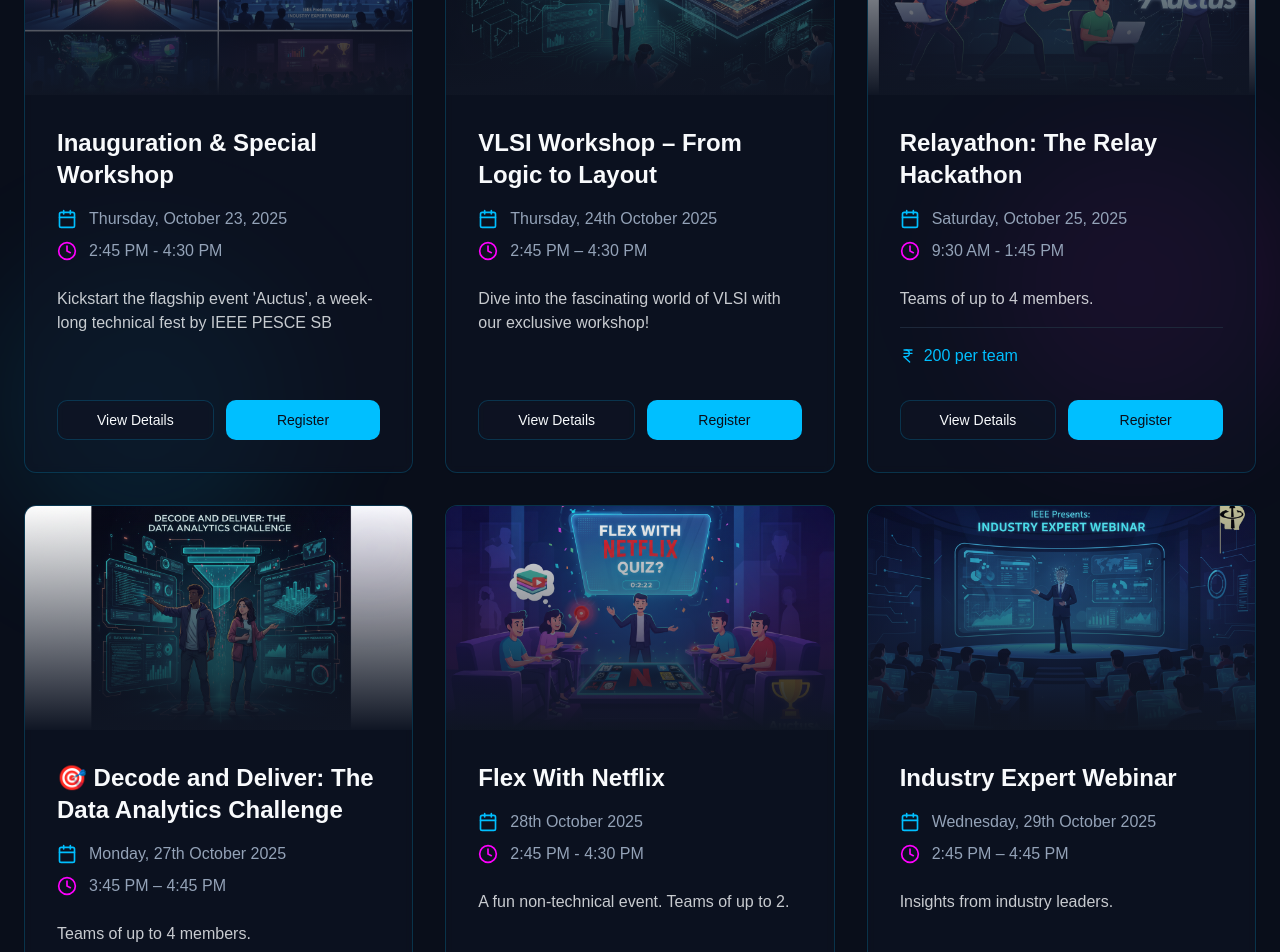
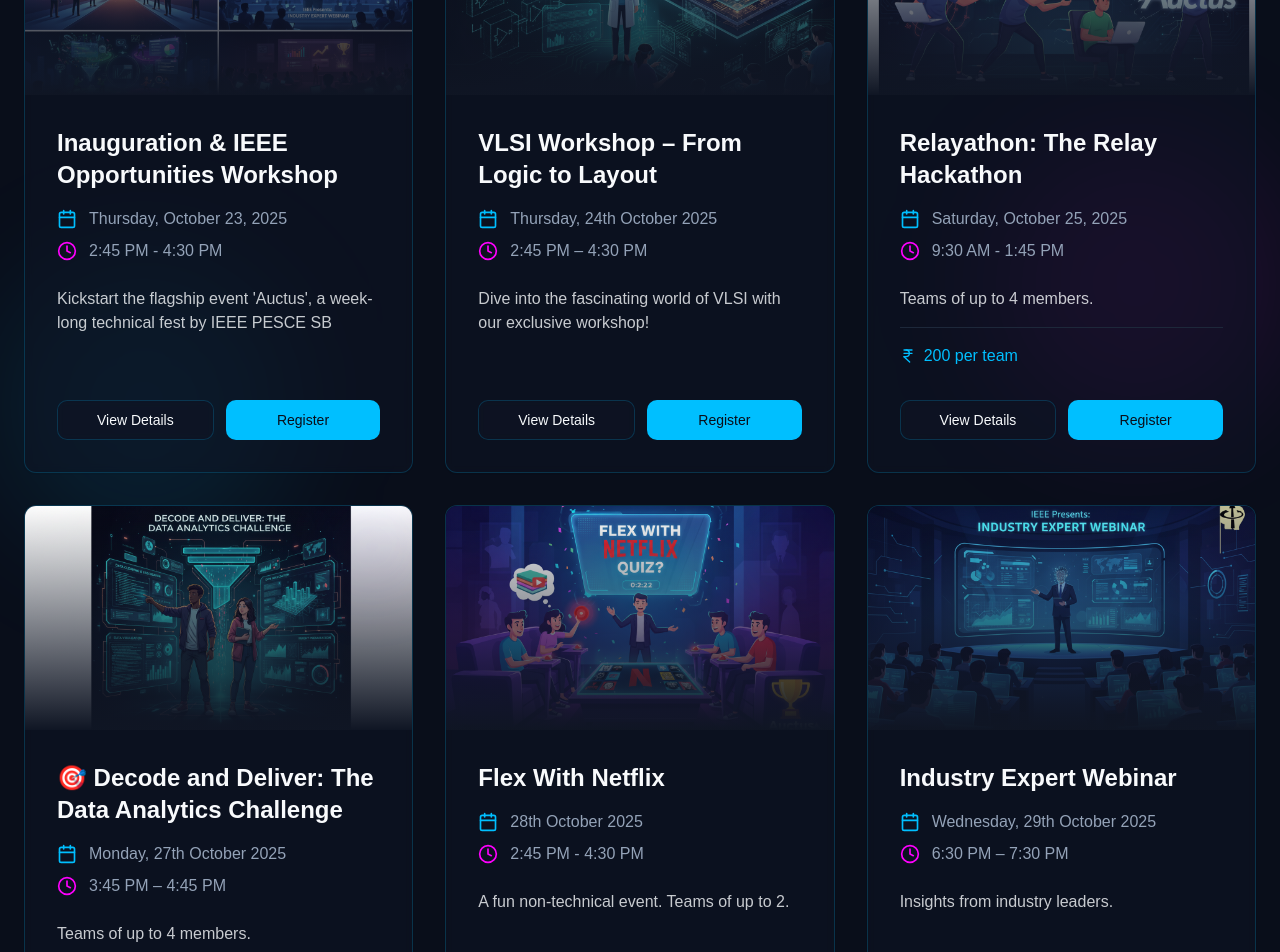
Before and after one commit to hardikkaaccount/Auctus_final_website, a React (Vite) app: page / in a window 1280 px wide. Shown: the part 1920-2872 px from the top of the page. Built offline with nearby package versions, Linux system fonts and the light colour scheme; the HTML template or start-up script is replaced by a standard one.

Commit message:
first commit 10

```diff
--- a/src/components/EventsSection.tsx
+++ b/src/components/EventsSection.tsx
@@ -10,7 +10,7 @@
   const events = [
     {
       id: "inauguration-workshop",
-      title: "Inauguration & Special Workshop",
+      title: "Inauguration & IEEE Opportunities Workshop",
       date: "Thursday, October 23, 2025",
       time: "2:45 PM - 4:30 PM",
       details: "Kickstart the flagship event 'Auctus', a week-long technical fest by IEEE PESCE SB",
@@ -80,7 +80,7 @@
       id: "industry-webinar",
       title: "Industry Expert Webinar",
       date: "Wednesday, 29th October 2025",
-      time: "2:45 PM – 4:45 PM",
+      time: "6:30 PM – 7:30 PM",
       details: "Insights from industry leaders.",
       description: "Join us for an exclusive online webinar featuring a special guest—an esteemed member of the IEEE CAS Society. The identity of the speaker will be revealed on the day of the event, adding an element of surprise! This session promises a wealth of knowledge, insights, and guidance straight from the industry. Whether you're aiming to understand cutting-edge technologies, explore career paths, or gain practical tips for success, this webinar is your gateway to learning from the best. Don't miss this opportunity to connect with an expert and gain valuable knowledge that could shape your future!",
       eligibility: "Open to all PESCE college students",
```
